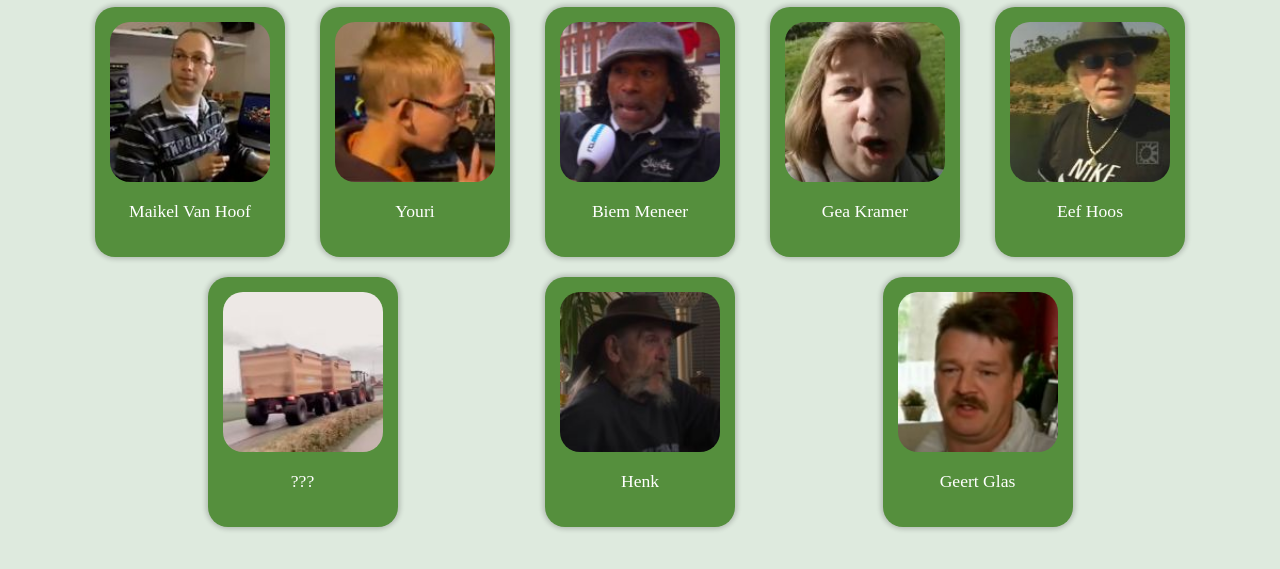
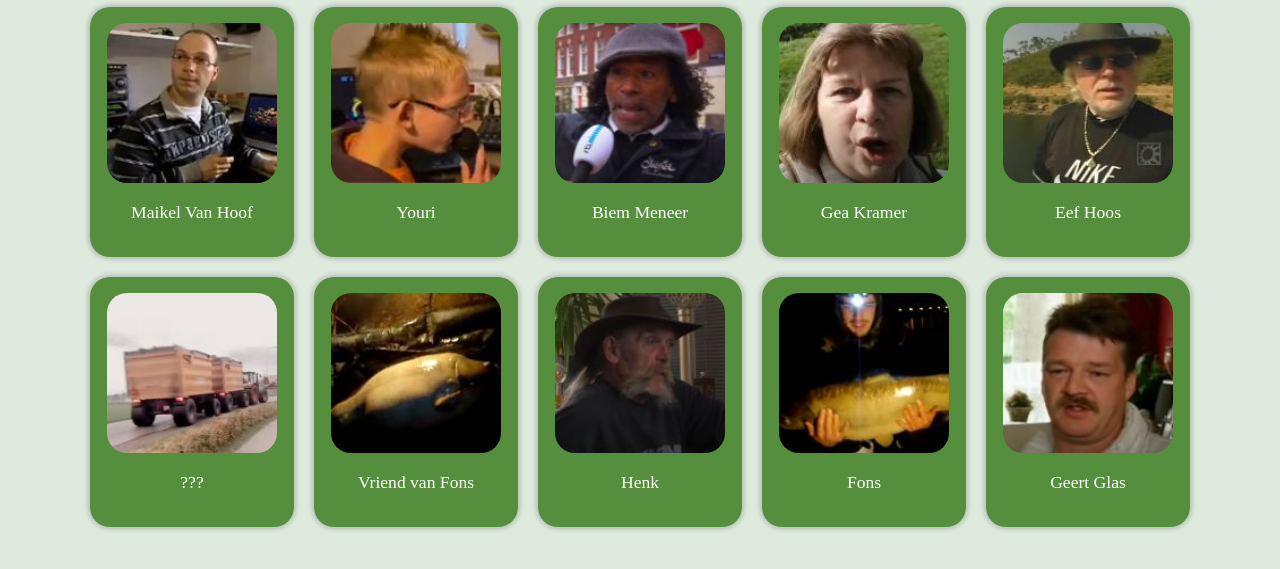
Before and after one commit to P-Claus/internetgekkies, a plain HTML site: page index.html in a window 1280 px wide. Shown: the part 157-726 px from the top of the page. Drawn offline with Linux system fonts and the light colour scheme.

Commit message:
added two gekkies

```diff
--- a/index.html
+++ b/index.html
@@ -88,6 +88,14 @@
                     <p>Godverdomme met twee karren joh!</p>
                 </div>
                 <div class="card">
+                    <div class="featured-image fonsalbino">
+                        <img class="play-button" src="images/free_icon_1.svg" alt="play-button">
+                        <img class="profile-pic" src="images/fons-albino.jpg" alt="fons-albino">
+                    </div>
+                    <h3>Vriend van Fons</h3>
+                    <p>Fons, makker, tis nen albino peken</p>
+                </div>
+                <div class="card">
                     <div class="featured-image henk">
                         <img class="play-button" src="images/free_icon_1.svg" alt="play-button">
                         <img class="profile-pic" src="images/Henk.jpg" alt="henk">
@@ -95,6 +103,16 @@
                     <h3>Henk</h3>
                     <p>Dat hebben ze nodig, de klootzakken</p>
                 </div>
+                <div class="card">
+                    <div class="featured-image fonskanni">
+                        <img class="play-button" src="images/free_icon_1.svg" alt="play-button">
+                        <img class="profile-pic" src="images/fons-kan-ni.jpg" alt="fons">
+                    </div>
+                    <h3>Fons</h3>
+                    <p>Kan em ni, hij is echt veel te slibber </p>
+                </div>
+
+
                 <div class="card">
                     <div class="featured-image geertglas">
                         <img class="play-button" src="images/free_icon_1.svg" alt="play-button">
--- a/index.js
+++ b/index.js
@@ -56,9 +56,19 @@ for(var i = 0; i < document.querySelectorAll(".featured-image").length; i++) {
                     tweeKarrenJoh.play();
             break;
 
+            case "fonsalbino":
+                var fonsAlbino = new Audio('sounds/fons-albino.mp3')
+                    fonsAlbino.play();
+            break;
+
             case "henk":
                 var klootZakken = new Audio('sounds/klootzakken.mp3')
                     klootZakken.play();
+            break;
+
+            case "fonskanni":
+                var fonsKanNi = new Audio('sounds/fons-kan-ni.mp3')
+                    fonsKanNi.play();
             break;
 
             default:
--- a/styles.css
+++ b/styles.css
@@ -149,7 +149,7 @@ body {
     z-index: 999;
 }
 
-/*******RESPONSIVE DESIGN HEADER AND CONTENT*******/
+/*******RESPONSIVE DESIGN HEADER*******/
 @media only screen and (min-width: 768px) {
 
     .heading {
@@ -243,7 +243,7 @@ body {
 }
 
 
-/* Content */
+/*******CONTENT*******/
 .main-content {
     display: flex;
     justify-content: center;
@@ -251,7 +251,7 @@ body {
 
 .cards {
     display: flex;
-    justify-content: space-evenly;
+    justify-content: center;
     flex-wrap: wrap;
 }
 
@@ -261,9 +261,9 @@ body {
 
 .profile-pic {
     border-radius: 20px;
-    margin: 15px 15px 15px 15px;
+    margin: 16px 10px 15px 10px;
     height: 160px;
-    width: 160px;
+    width: 170px;
 }
 
 .card {
@@ -275,7 +275,7 @@ body {
     flex-direction: column;
     font-family: 'Poppins';
     height: 250px;
-    width: 190px;
+    width: 204px;
     overflow: hidden;
     margin: 10px;
 }
@@ -310,7 +310,6 @@ body {
     font-size: .9rem;
     position: relative;
     width: 170px;
-
     transition: all 0.5s 0s ease;
     opacity: 1;
 
@@ -332,3 +331,13 @@ body {
     cursor: pointer;
 
 }
+
+/*******RESPONSIVE CONTENT*******/
+
+@media only screen and (min-width: 768px) {
+    .card {
+    height: 250px;
+    width: 204px;
+    margin: 10px;
+    }
+}
```
Also changed, not shown: images/fons-albino.jpg (added), images/fons-kan-ni.jpg (added), 2 other files.
